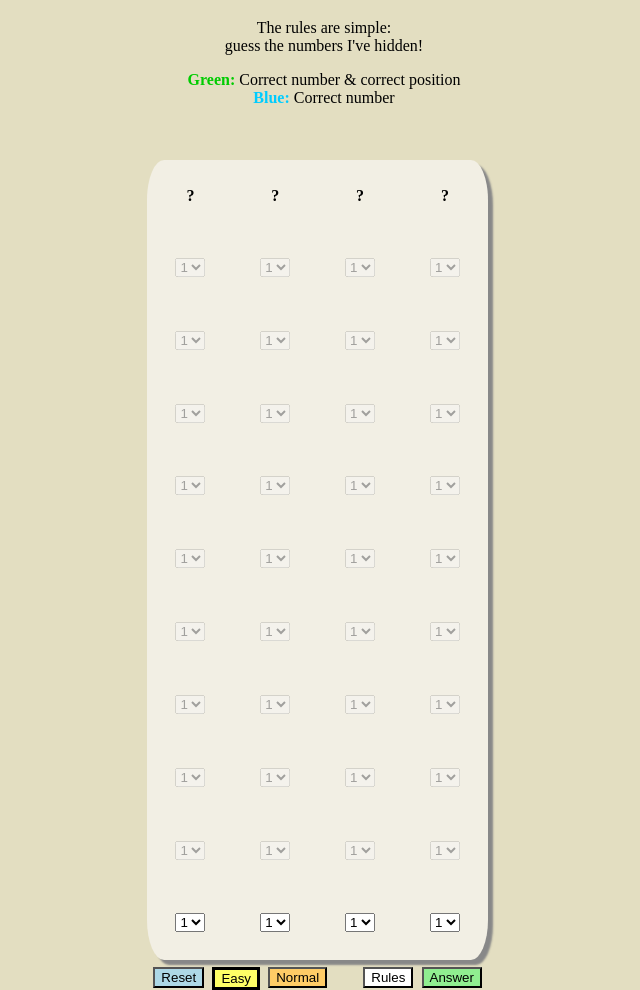
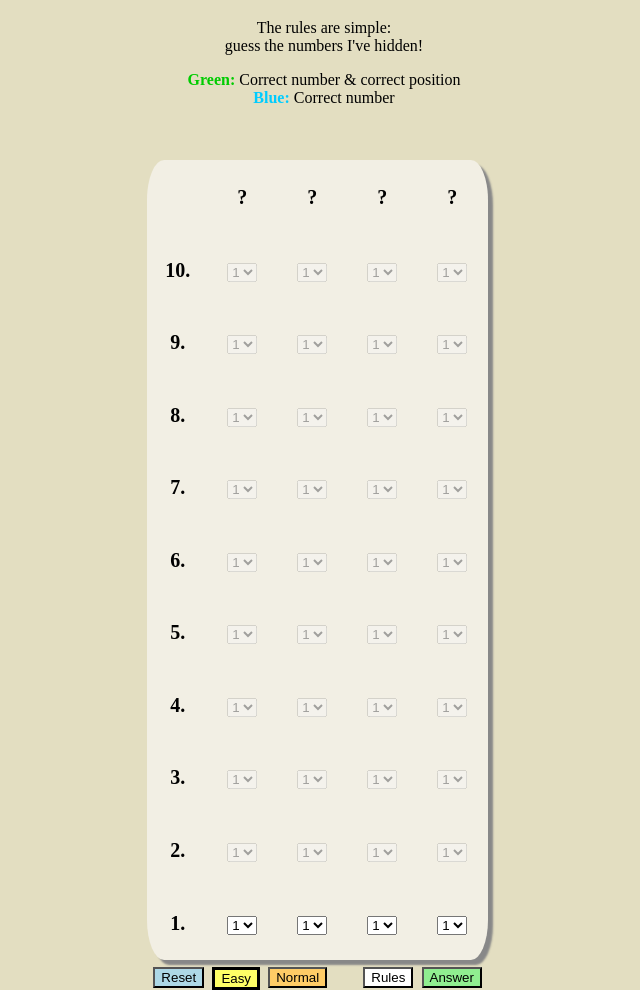
Before and after one commit to Kontiomaa/TinM, a plain HTML site: page index.html in a window 1280 px wide. Shown: the part 61-1051 px from the top of the page, without its empty margins (316-956 px from the left). Drawn offline with Linux system fonts and the light colour scheme.

Commit message:
Added row numbers

```diff
--- a/index.html
+++ b/index.html
@@ -37,6 +37,7 @@
 		<section id="main">
 			<table>
 				<tr>
+					<th></th>
 					<th id="answer1">?</th>
 					<th id="answer2">?</th>
 					<th id="answer3">?</th>
@@ -46,7 +47,7 @@
 					var g=10;
 					var n=1;
 					for(var i=0;i<guessAmount;i++){
-						document.write("<tr>");
+						document.write("<tr><td><b>"+g+".</b></td>");
 						for(var j=0;j<4;j++){
 							document.write("<td>\n<select id='g"+g+"n"+n+"'>\n");
 							for(var k=1;k<9;k++)
--- a/style.css
+++ b/style.css
@@ -27,6 +27,10 @@ header
 	border-radius:5%;
 	box-shadow: 5px 5px 2px #888888;
 	background-color:#F2EFE4;
+}
+#main table
+{
+	font-size:20px;
 }
 #help
 {
```
